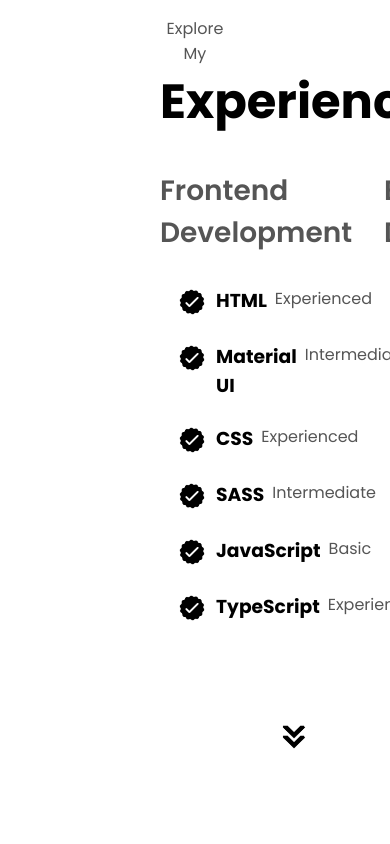
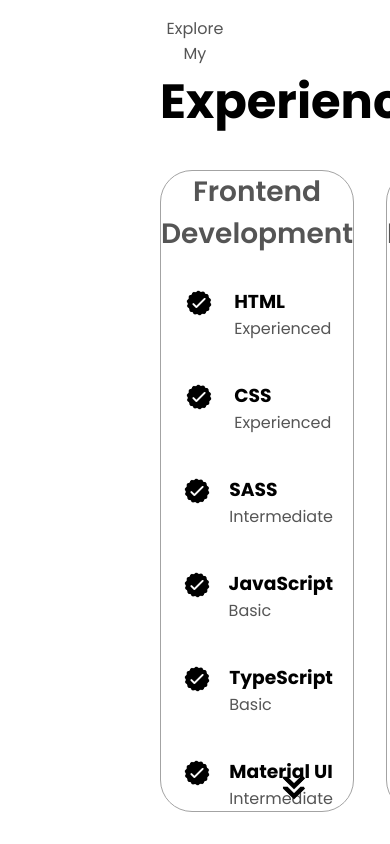
Before and after one commit to Caleb199521e/html-css-js-portfolio-tuts, a plain HTML site: page index.html in a window 390 px wide. Shown: the part 1710-2554 px from the top of the page. Before the commit the page ends 2503 px from the top, so only its background shows below. Drawn offline with Linux system fonts and the light colour scheme.

Commit message:
Refactor experience section layout and styles; enhance structure and improve responsiveness

```diff
--- a/index.html
+++ b/index.html
@@ -94,75 +94,140 @@
         <img src="./assets/arrow.png" alt="arrow" class="arrow" onclick="location.href = './experience'">
     </section>
 
+
     <section id="experience">
         <p class="section__text__p1">Explore My</p>
-        <h1 class="title"> Experience</h1>
+        <h1 class="title">Experience</h1>
         <div class="experience-details-container">
           <div class="about-containers">
-                <div class="details-containers">
-                    <h2 class="experience-subtitle">Frontend Development</h2>
+            <div class="details-container">
+              <h2 class="experience-sub-title">Frontend Development</h2>
               <div class="article-container">
                 <article>
-                            <img src="./assets/checkmark.png" alt="experience" class="icon">
+                  <img
+                    src="./assets/checkmark.png"
+                    alt="Experience icon"
+                    class="icon"
+                  />
+                  <div>
                     <h3>HTML</h3>
                     <p>Experienced</p>
+                  </div>
                 </article>
                 <article>
-                            <img src="./assets/checkmark.png" alt="experience" class="icon">
+                  <img
+                    src="./assets/checkmark.png"
+                    alt="Experience icon"
+                    class="icon"
+                  />
+                  <div>
+                    <h3>CSS</h3>
+                    <p>Experienced</p>
+                  </div>
+                </article>
+                <article>
+                  <img
+                    src="./assets/checkmark.png"
+                    alt="Experience icon"
+                    class="icon"
+                  />
+                  <div>
+                    <h3>SASS</h3>
+                    <p>Intermediate</p>
+                  </div>
+                </article>
+                <article>
+                  <img
+                    src="./assets/checkmark.png"
+                    alt="Experience icon"
+                    class="icon"
+                  />
+                  <div>
+                    <h3>JavaScript</h3>
+                    <p>Basic</p>
+                  </div>
+                </article>
+                <article>
+                  <img
+                    src="./assets/checkmark.png"
+                    alt="Experience icon"
+                    class="icon"
+                  />
+                  <div>
+                    <h3>TypeScript</h3>
+                    <p>Basic</p>
+                  </div>
+                </article>
+                <article>
+                  <img
+                    src="./assets/checkmark.png"
+                    alt="Experience icon"
+                    class="icon"
+                  />
+                  <div>
                     <h3>Material UI</h3>
                     <p>Intermediate</p>
-                        </article>
-                        <article>
-                            <img src="./assets/checkmark.png" alt="experience" class="icon">
-                            <h3>CSS</h3>
-                            <p>Experienced</p>
-                        </article>
-                        <article>
-                            <img src="./assets/checkmark.png" alt="experience" class="icon">
-                            <h3>SASS</h3>
-                            <p>Intermediate</p>
-                        </article>
-                        <article>
-                            <img src="./assets/checkmark.png" alt="experience" class="icon">
-                            <h3>JavaScript</h3>
-                            <p>Basic</p>
-                        </article>
-                        <article>
-                            <img src="./assets/checkmark.png" alt="experience" class="icon">
-                            <h3>TypeScript</h3>
-                            <p>Experienced</p>
+                  </div>
                 </article>
               </div>
             </div>
-                <div class="details-containers">
-                    <h2 class="experience-subtitle">Backend Development</h2>
+            <div class="details-container">
+              <h2 class="experience-sub-title">Frontend Development</h2>
               <div class="article-container">
                 <article>
-                            <img src="./assets/checkmark.png" alt="experience" class="icon">
+                  <img
+                    src="./assets/checkmark.png"
+                    alt="Experience icon"
+                    class="icon"
+                  />
+                  <div>
                     <h3>PostgreSQL</h3>
                     <p>Basic</p>
+                  </div>
                 </article>
                 <article>
-                            <img src="./assets/checkmark.png" alt="experience" class="icon">
+                  <img
+                    src="./assets/checkmark.png"
+                    alt="Experience icon"
+                    class="icon"
+                  />
+                  <div>
                     <h3>Node JS</h3>
                     <p>Intermediate</p>
+                  </div>
                 </article>
                 <article>
-                            <img src="./assets/checkmark.png" alt="experience" class="icon">
+                  <img
+                    src="./assets/checkmark.png"
+                    alt="Experience icon"
+                    class="icon"
+                  />
+                  <div>
                     <h3>Express JS</h3>
-                            <p>Basic</p>
+                    <p>Intermediate</p>
+                  </div>
                 </article>
                 <article>
-                            <img src="./assets/checkmark.png" alt="experience" class="icon">
+                  <img
+                    src="./assets/checkmark.png"
+                    alt="Experience icon"
+                    class="icon"
+                  />
+                  <div>
                     <h3>Git</h3>
-                            <p>Basic</p>
+                    <p>Intermediate</p>
+                  </div>
                 </article>
-
               </div>
             </div>
           </div>
         </div>
-        <img src="./assets/arrow.png" alt="arrow" class="arrow" onclick="location.href = './projects'">
+        <img
+          src="./assets/arrow.png"
+          alt="Arrow icon"
+          class="icon arrow"
+          onclick="location.href='./#projects'"
+        />
       </section>
    <script src="script.js"></script>
 </body>
--- a/style.css
+++ b/style.css
@@ -315,38 +315,39 @@ section{
 }
 
 /* Experience Section */
-#experience{
+#experience {
   position: relative;
 }
-.experience-subtitle{
+
+.experience-sub-title {
   color: rgb(85, 85, 85);
   font-weight: 600;
   font-size: 1.75rem;
   margin-bottom: 2rem;
 }
 
-.experience-details-container{
+.experience-details-container {
   display: flex;
   justify-content: center;
   flex-direction: column;
 }
 
-.article-container{
+.article-container {
   display: flex;
   text-align: initial;
   flex-wrap: wrap;
   flex-direction: row;
-  gap: 1.5rem;
+  gap: 2.5rem;
   justify-content: space-around;
 }
 
-article{
+article {
   display: flex;
   width: 10rem;
   justify-content: space-around;
-  gap:0.5rem;
+  gap: 0.5rem;
 }
 
-article .icon{
+article .icon {
   cursor: default;
 }
```
Lines whose indentation alone changed are shown as unchanged.
